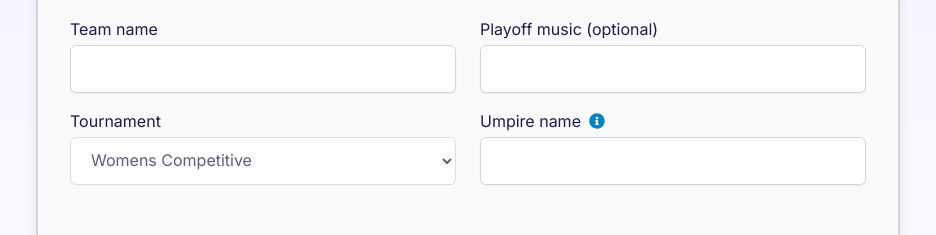
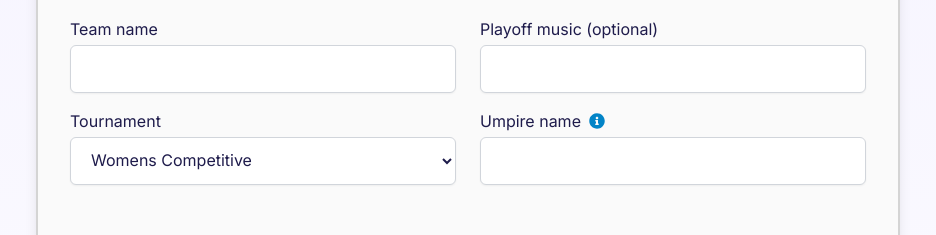
Before and after one commit to marstc1/nextJS-vhNetball, a Next.js app: page / in a window 1280 px wide. Shown: the part 2440-2675 px from the top of the page, without its empty margins (172-1108 px from the left). Built offline with nearby package versions, Linux system fonts and the light colour scheme; a web font is replaced by a local one.

Commit message:
Fixed form

```diff
--- a/app/components/RegistrationForm.tsx
+++ b/app/components/RegistrationForm.tsx
@@ -11,7 +11,7 @@ const RegistrationForm = () => {
   const [formData, setFormData] = useState({
     teamName: "",
     playoffMusic: "",
-    playType: "",
+    playType: "competitive-womens",
     umpireName: "",
     primaryContact: { name: "", phone: "", email: "" },
     secondaryContact: { name: "", phone: "", email: "" },
@@ -179,8 +179,6 @@ const RegistrationForm = () => {
                     required
                     value={formData.playType}
                     onChange={handleInputChange}
-                    defaultValue="competitive-womens"
-                    disabled
                   >
                     <option value="competitive-womens">
                       Womens Competitive
```
